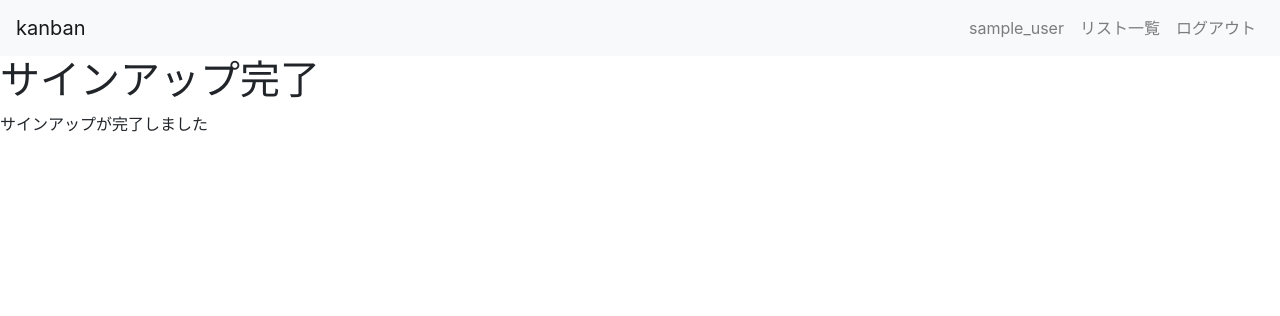
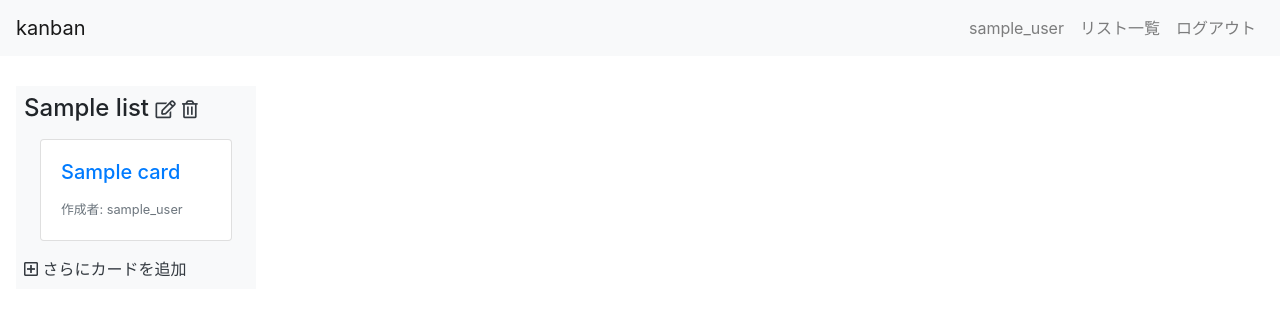
Before and after one commit to tankazuki/trello_copy, a Django app: page /kanban/home/ in a window 1280 px wide. Shown: the top 316 px of the page. Run offline with Django 3.2, Linux system fonts and the light colour scheme; a user stored in the database is signed in; data comes from the database, SQL or seed files in the repository; tables that the repository leaves empty hold one stand-in row (values such as "Sample post"); some libraries are stand-ins or nearby versions.

Commit message:
homeページのUX向上

```diff
--- a/kanban/templates/kanban/base.html
+++ b/kanban/templates/kanban/base.html
@@ -1,18 +1,18 @@
 <!doctype html>
-<html lang="en">
+<html lang="ja">
   <head>
     <!-- Required meta tags -->
     <meta charset="utf-8">
     <meta name="viewport" content="width=device-width, initial-scale=1, shrink-to-fit=no">
 
     <!-- Bootstrap CSS -->
-    <link rel="stylesheet" href="https://stackpath.bootstrapcdn.com/bootstrap/4.4.1/css/bootstrap.min.css" integrity="sha384-Vkoo8x4CGsO3+Hhxv8T/Q5PaXtkKtu6ug5TOeNV6gBiFeWPGFN9MuhOf23Q9Ifjh" crossorigin="anonymous">
-
+    <link rel="stylesheet" href="https://stackpath.bootstrapcdn.com/bootstrap/4.3.1/css/bootstrap.min.css" integrity="sha384-ggOyR0iXCbMQv3Xipma34MD+dH/1fQ784/j6cY/iJTQUOhcWr7x9JvoRxT2MZw1T" crossorigin="anonymous">
+    <link href="https://use.fontawesome.com/releases/v5.6.1/css/all.css" rel="stylesheet">
     <title>kanban</title>
   </head>
   <body>
     <header>
-      <nav class="navbar navbar-expand-lg navbar-light bg-light">
+      <nav class="navbar navbar-expand-lg navbar-light bg-light fixed-top"> <!-- fixed-topを追加 -->
         <a class="navbar-brand" href="{% url 'kanban:index' %}">kanban</a>
         <button class="navbar-toggler" type="button" data-toggle="collapse" data-target="#navbarSupportedContent" aria-controls="navbarSupportedContent" aria-expanded="false" aria-label="Toggle navigation">
           <span class="navbar-toggler-icon"></span>
@@ -23,7 +23,7 @@
           <ul class="navbar-nav">
             {% if request.user.is_authenticated %}
             <li class="nav-item">
-              <a class="nav-link" href="{% url 'kanban:users_detail' request.user.pk %}">{{ request.user.username  }}</a>
+              <a class="nav-link" href="{% url 'kanban:users_detail' request.user.pk %}">{{ request.user.username }}</a>
             </li>
             <li class="nav-item">
               <a class="nav-link" href="{% url 'kanban:lists_list' %}">リスト一覧</a>
@@ -47,10 +47,11 @@
       {% block content %}
       {% endblock %}
     </main>
+
     <!-- Optional JavaScript -->
     <!-- jQuery first, then Popper.js, then Bootstrap JS -->
-    <script src="https://code.jquery.com/jquery-3.4.1.slim.min.js" integrity="sha384-J6qa4849blE2+poT4WnyKhv5vZF5SrPo0iEjwBvKU7imGFAV0wwj1yYfoRSJoZ+n" crossorigin="anonymous"></script>
-    <script src="https://cdn.jsdelivr.net/npm/popper.js@1.16.0/dist/umd/popper.min.js" integrity="sha384-Q6E9RHvbIyZFJoft+2mJbHaEWldlvI9IOYy5n3zV9zzTtmI3UksdQRVvoxMfooAo" crossorigin="anonymous"></script>
-    <script src="https://stackpath.bootstrapcdn.com/bootstrap/4.4.1/js/bootstrap.min.js" integrity="sha384-wfSDF2E50Y2D1uUdj0O3uMBJnjuUD4Ih7YwaYd1iqfktj0Uod8GCExl3Og8ifwB6" crossorigin="anonymous"></script>
+    <script src="https://code.jquery.com/jquery-3.3.1.slim.min.js" integrity="sha384-q8i/X+965DzO0rT7abK41JStQIAqVgRVzpbzo5smXKp4YfRvH+8abtTE1Pi6jizo" crossorigin="anonymous"></script>
+    <script src="https://cdnjs.cloudflare.com/ajax/libs/popper.js/1.14.7/umd/popper.min.js" integrity="sha384-UO2eT0CpHqdSJQ6hJty5KVphtPhzWj9WO1clHTMGa3JDZwrnQq4sF86dIHNDz0W1" crossorigin="anonymous"></script>
+    <script src="https://stackpath.bootstrapcdn.com/bootstrap/4.3.1/js/bootstrap.min.js" integrity="sha384-JjSmVgyd0p3pXB1rRibZUAYoIIy6OrQ6VrjIEaFf/nJGzIxFDsf4x0xIM+B07jRM" crossorigin="anonymous"></script>
   </body>
 </html>
--- a/kanban/templates/kanban/home.html
+++ b/kanban/templates/kanban/home.html
@@ -1,5 +1,33 @@
-{% extends 'kanban/base.html' %}
-    {% block content %}
-      <h1>サインアップ完了</h1>
-      <p>サインアップが完了しました</p>
-    {% endblock %}
+{% extends "kanban/base.html" %}
+
+{% block content %}
+<style>
+body { padding-top: 70px; }
+</style>
+
+<div class="container-fluid" style="display: table-cell !important">
+  <div class="row flex-nowrap">
+    {% for list in list_list %}
+    <div class="bg-light m-3 p-2 " style="width: 240px; height: 100%">
+      <h4>{{ list.title }}
+        <a href="{% url 'kanban:lists_update' list.pk %}" class="text-dark"><i class="far fa-edit fa-xs"></i></a>
+        <a href="{% url 'kanban:lists_delete' list.pk %}" class="text-dark"><i class="far fa-trash-alt fa-xs"></i></a>
+      </h4>
+
+      {% for card in list.card_set.all %}
+      <a href="{% url 'kanban:cards_detail' card.pk %}" class="card m-3">
+        <div class="card-body">
+          <h5 class="card-title">{{ card.title }}</h5>
+          <footer>
+            <small class="text-muted">作成者: {{ card.user.username }}</small>
+          </footer>
+        </div>
+      </a>
+      {% endfor %}
+      <a href="{% url 'kanban:cards_create' %}" class="text-dark"><i class="far fa-plus-square"></i> さらにカードを追加</a>
+    </div>
+    {% endfor %}
+  </div>
+</div>
+
+{% endblock %}
--- a/kanban/urls.py
+++ b/kanban/urls.py
@@ -6,7 +6,7 @@ app_name = "kanban"
 
 urlpatterns = [
     path("", views.index, name="index"),
-    path("home/", views.home, name="home"),
+    path("home/", views.HomeView.as_view(), name="home"),
     path("signup/", views.signup, name="signup"),
     path("users/<int:pk>/", views.UserDetailView.as_view(), name="users_detail"),
     path("users/<int:pk>/update/",
--- a/kanban/views.py
+++ b/kanban/views.py
@@ -15,11 +15,6 @@ def index(request):
     return render(request, "kanban/index.html")
 
 
-@login_required
-def home(request):
-    return render(request, "kanban/home.html")
-
-
 def signup(request):
     if request.method == "POST":
         form = UserCreationForm(request.POST)
@@ -31,6 +26,11 @@ def signup(request):
         form = UserCreationForm()
         context = {"form": form}
         return render(request, "kanban/signup.html", context)
+
+
+class HomeView(LoginRequiredMixin, ListView):
+    model = List
+    template_name = "kanban/home.html"
 
 
 class UserDetailView(LoginRequiredMixin, DetailView):
```
